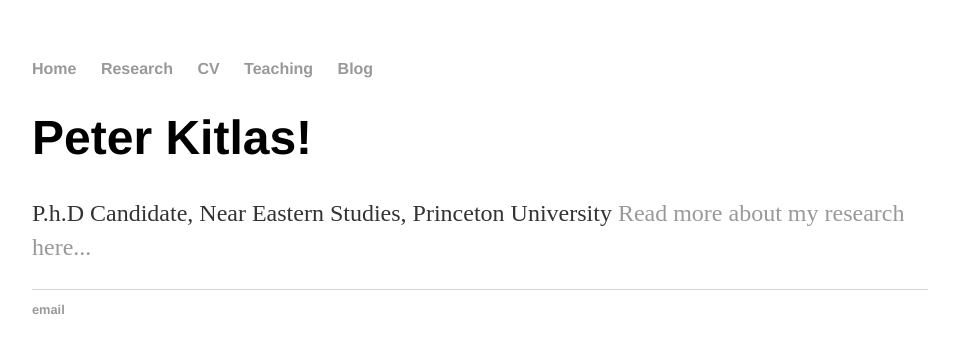
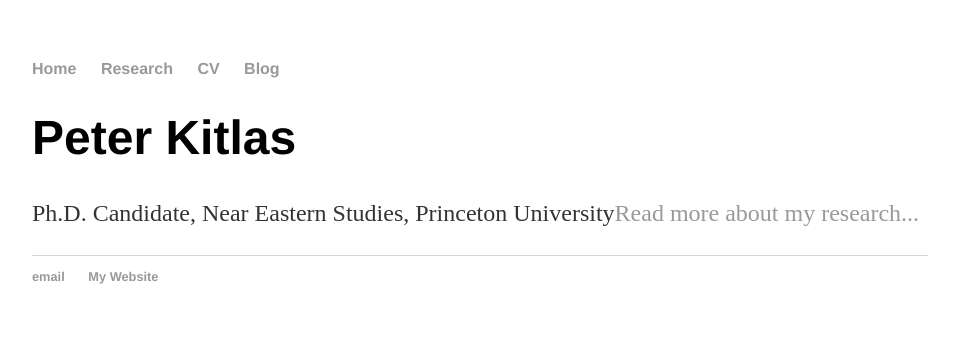
Before and after one commit to pkitlas/pkitlas.github.io, a Jekyll site: the page built from index.html, in a window 1280 px wide. Shown: the top 353 px of the page, without its empty margins (160-1119 px from the left). Built offline with Jekyll 4.4.1, drawn with Linux system fonts in a browser that asks for light colours.

Commit message:
index update

```diff
--- a/index.html
+++ b/index.html
@@ -1,31 +1,8 @@
-<!DOCTYPE html>
-<html>
-	<head>
-		<title>Peter Kitlas</title>
-		<!-- link to main stylesheet -->
-		<link rel="stylesheet" type="text/css" href="/css/main.css">
-	</head>
-	<body>
-		<nav>
-    		<ul>
-        		<li><a href="/">Home</a></li>
-	        	<li><a href="/research">Research</a></li>
-        		<li><a href="/cv">CV</a></li>
-			<li><a href="/teaching">Teaching</a></li>
-        		<li><a href="/blog">Blog</a></li>
-    		</ul>
-		</nav>
-		<div class="container">
-    		<div class="blurb">
-        		<h1>Peter Kitlas!</h1>
-				<p>P.h.D Candidate, Near Eastern Studies, Princeton University</em> <a href="/about">Read more about my research here...</a></p>
-    		</div><!-- /.blurb -->
-		</div><!-- /.container -->
-		<footer>
-    		<ul>
-        		<li><a href="mailto:pkitlas@me.com">email</a></li>
-
-			</ul>
-		</footer>
-	</body>
-</html>
+---
+layout: default
+title: Peter Kitlas
+---
+<div class="blurb">
+	<h1>Peter Kitlas</h1>
+	<p>Ph.D. Candidate, Near Eastern Studies, Princeton University<a href="/research">Read more about my research...</a></p>
+</div><!-- /.blurb -->
```
